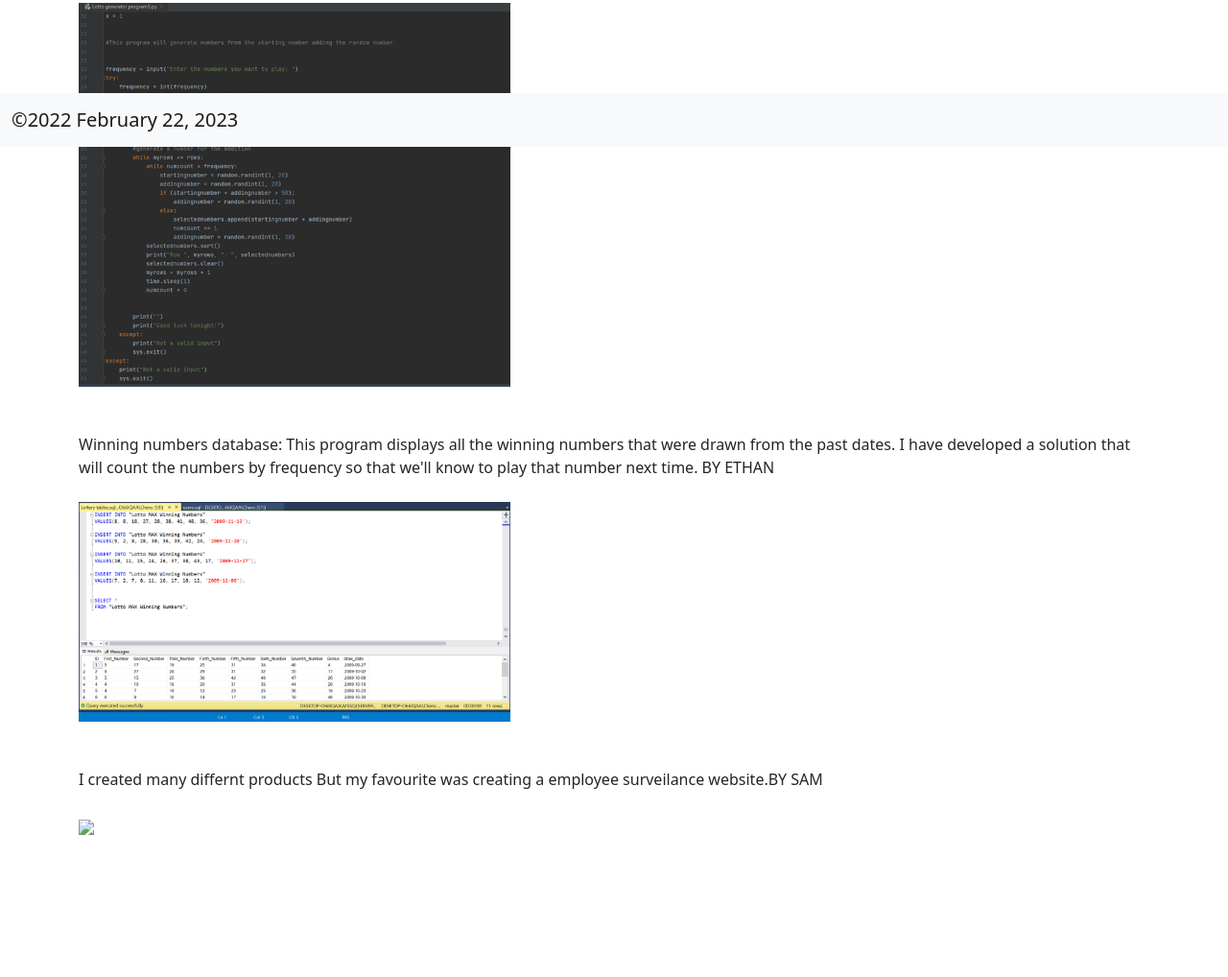
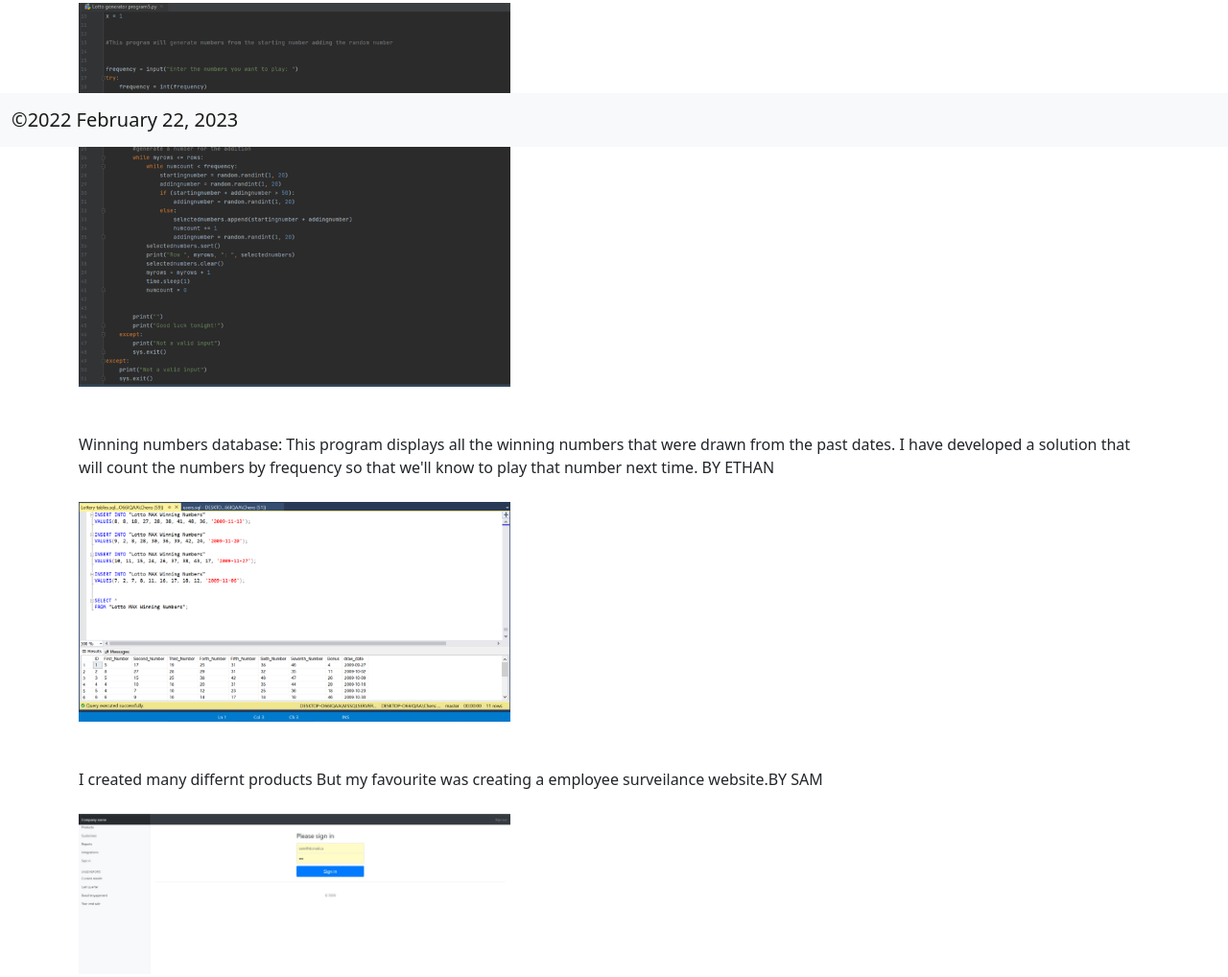
Before and after one commit to Americanprogrammer108/Americanprogrammer108.github.io, a website: page products.html in a window 1280 px wide. Shown: the part 647-1665 px from the top of the page at 96% size. Before the commit the page ends 1535 px from the top, so only its background shows below. Drawn offline with nearby package versions, Linux system fonts and the light colour scheme.

Commit message:
Update products.html

```diff
--- a/products.html
+++ b/products.html
@@ -48,7 +48,7 @@
             <br>
             <br>
             I created many differnt products But my favourite was creating a employee surveilance website.BY SAM<br><br>
-            <img src="./project1.JPEG" width="450" length="400">
+            <img src="./project1.jpg" width="450" length="400">
         </p>
     </div>
 </main>
```
